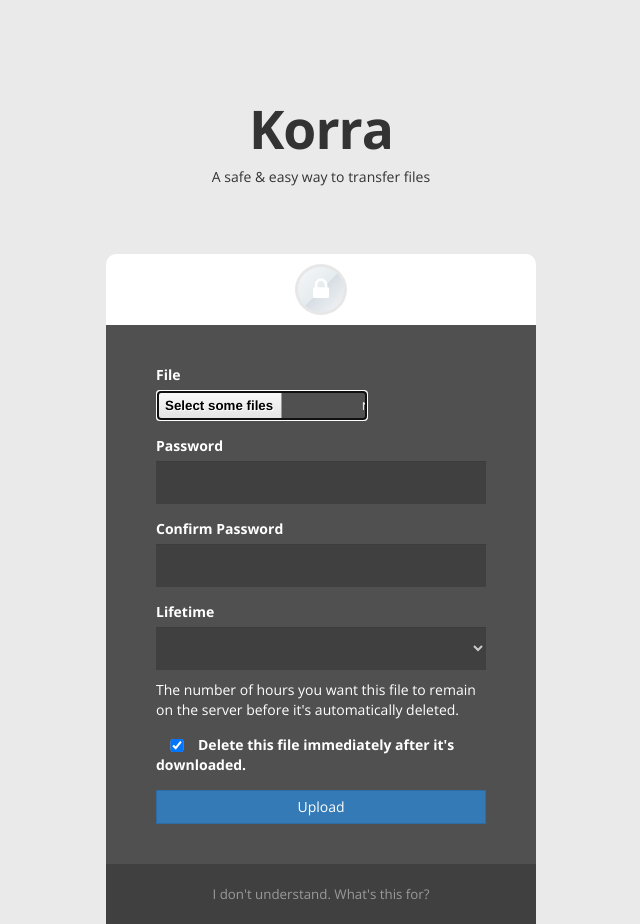
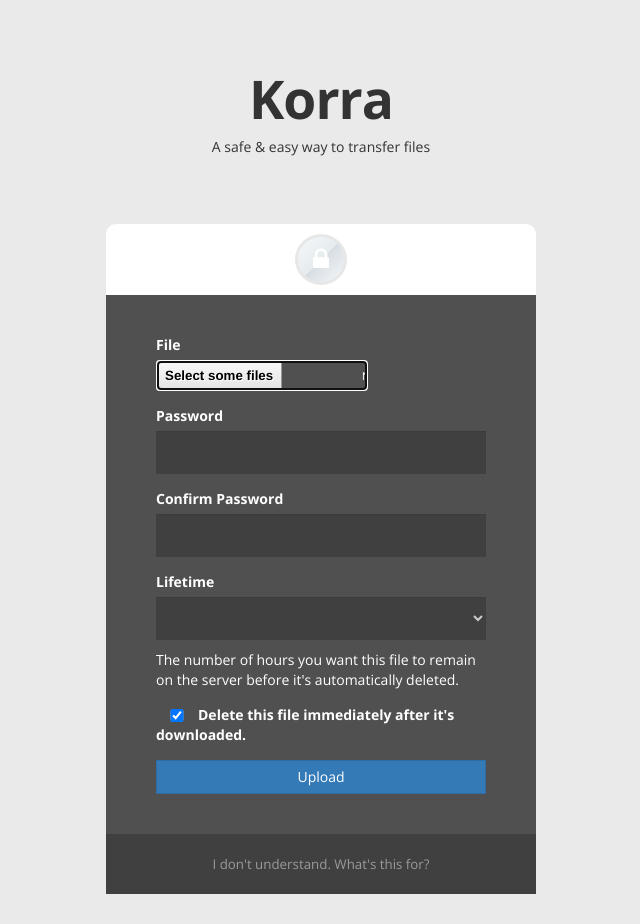
Before and after one commit to bobbayj/korra, a Django app: page / in a window 1280 px wide. Shown: the whole page, without its empty margins (319-959 px from the left). After the commit the page ends 894 px from the top, so only its background shows below. Run offline with Django 3.2, Linux system fonts and the light colour scheme; parts of the project's set-up code (start-up, migrations or seed data) failed here and were passed over; some libraries are stand-ins or nearby versions.

Commit message:
Removed some vertical padding

```diff
--- a/src/korra/static/korra/css/main.css
+++ b/src/korra/static/korra/css/main.css
@@ -124,7 +124,7 @@
   font-size: 40pt;
 }
 .pretty.upload-main .wrap {
-  padding-top: 80px;
+  padding-top: 50px;
 }
 .pretty.upload-main .form-wrap {
   width: 100%;
```
